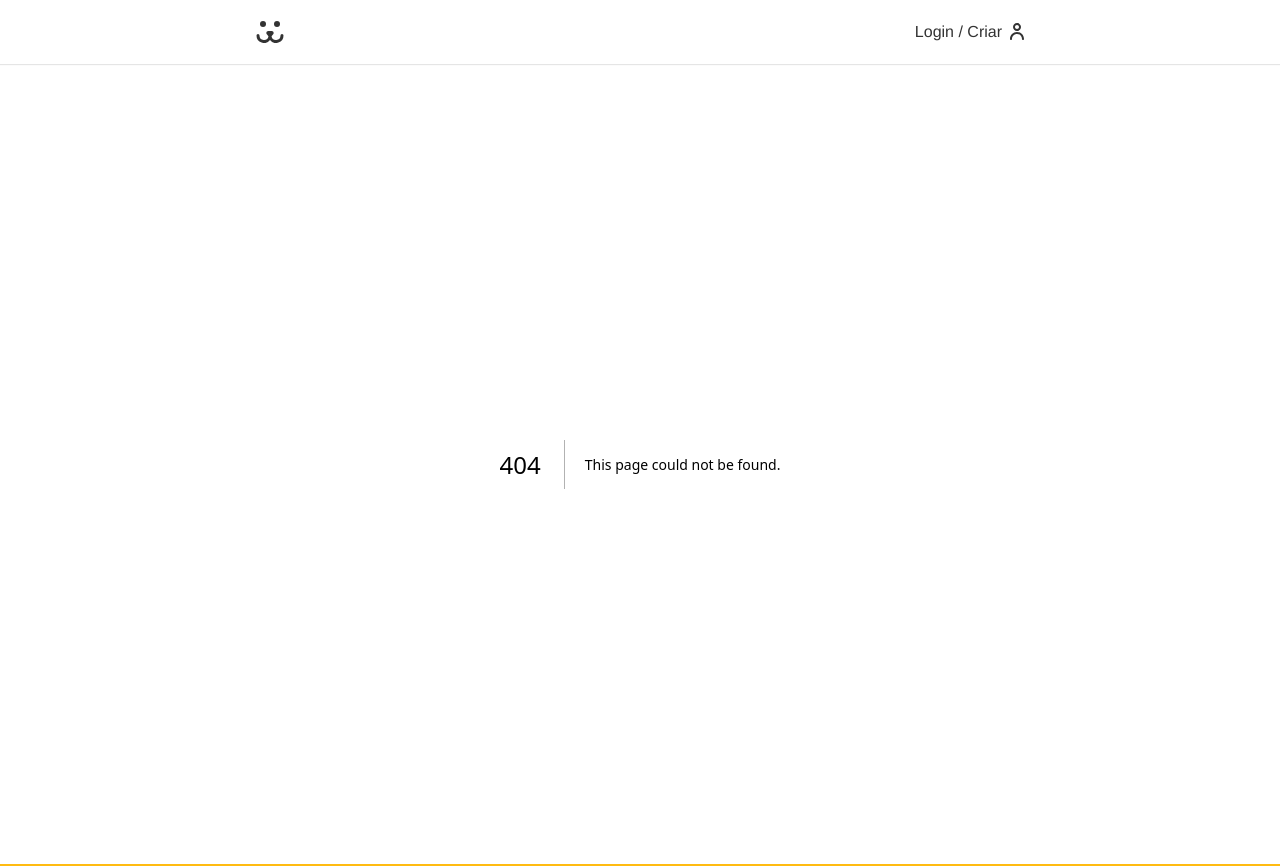
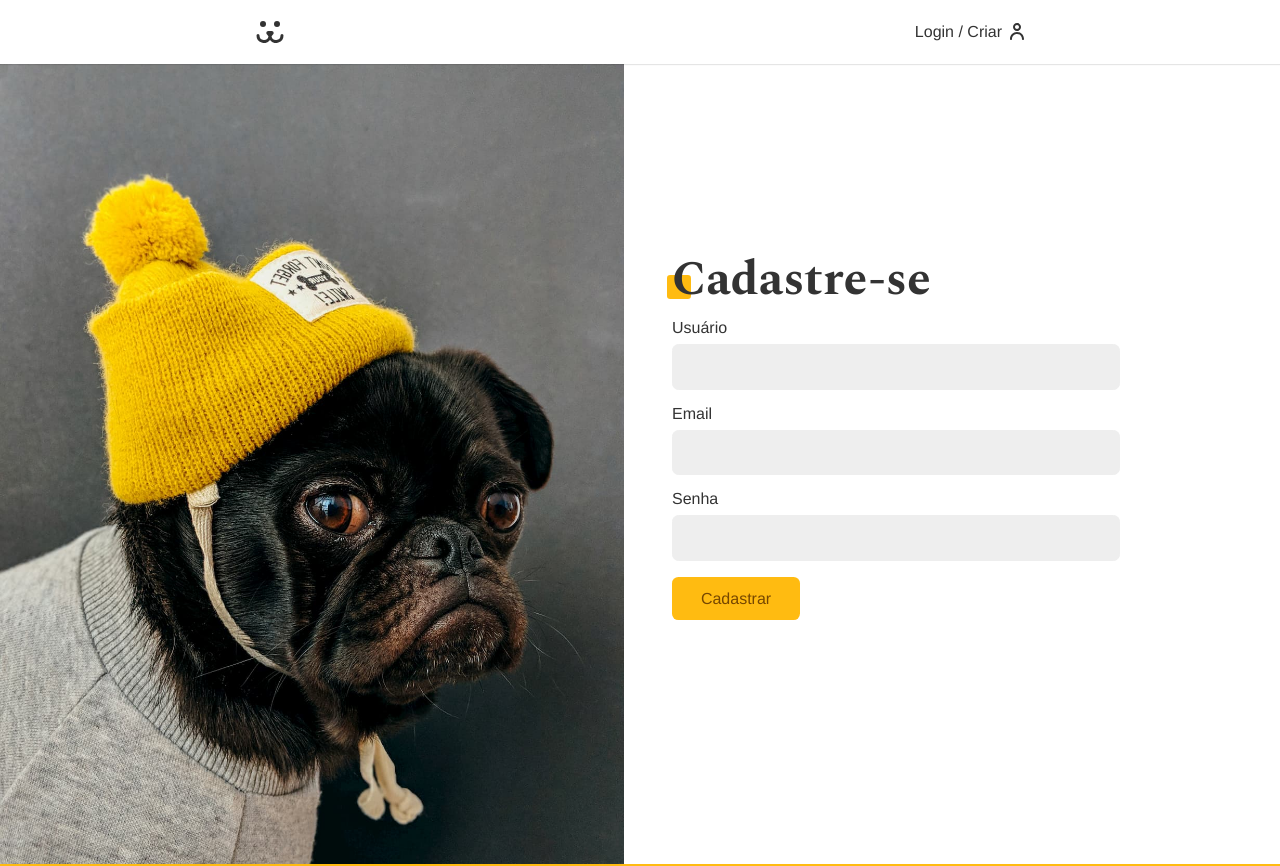
Before and after one commit to kelvincharlesdev/dogs-next, a Next.js app: page /login/criar in a window 1280 px wide. Before the commit this address had no page. Shown: the top 866 px of the page. Built offline with nearby package versions, Linux system fonts and the light colour scheme.

Commit message:
feat: add login/criar page structure

```diff
--- /dev/null
+++ b/src/app/login/criar/page.tsx
@@ -0,0 +1,16 @@
+import { LoginCriarForm } from '@/components/login/login-criar-form';
+import { Metadata } from 'next';
+
+export const metadata: Metadata = {
+  title: 'Crie sua conta',
+  description: 'Crie sua conta no site Dogs',
+};
+
+export default function CriarPage() {
+  return (
+    <div className="animeLeft">
+      <h1 className="title">Cadastre-se</h1>
+      <LoginCriarForm />
+    </div>
+  );
+}
```
